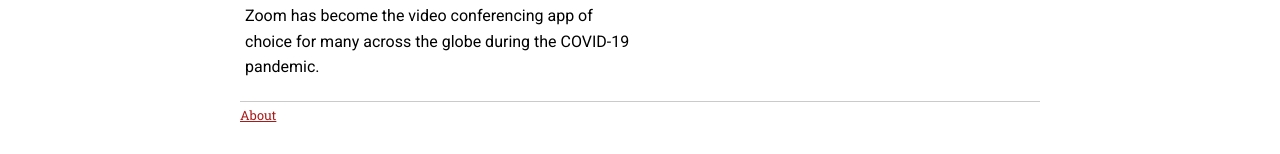
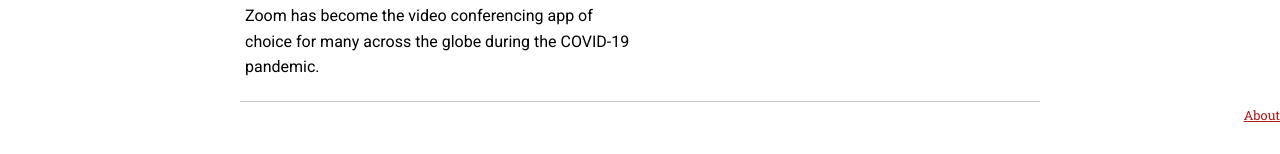
Before and after one commit to sautee/sautee.github.io, a Jekyll site: the page built from pages/index.md, in a window 1280 px wide. Shown: the part 743-897 px from the top of the page. Built offline with Jekyll 4.4.1, drawn with Linux system fonts in a browser that asks for light colours.

Commit message:
Update footer.html

```diff
--- a/_includes/layout/footer.html
+++ b/_includes/layout/footer.html
@@ -1,3 +1,3 @@
 <footer>
-    <a href="{{site.baseurl}}/about">About</a>
+    <a href="{{site.baseurl}}/about" style="position:absolute; right:0px">About</a>
 </footer>
```
